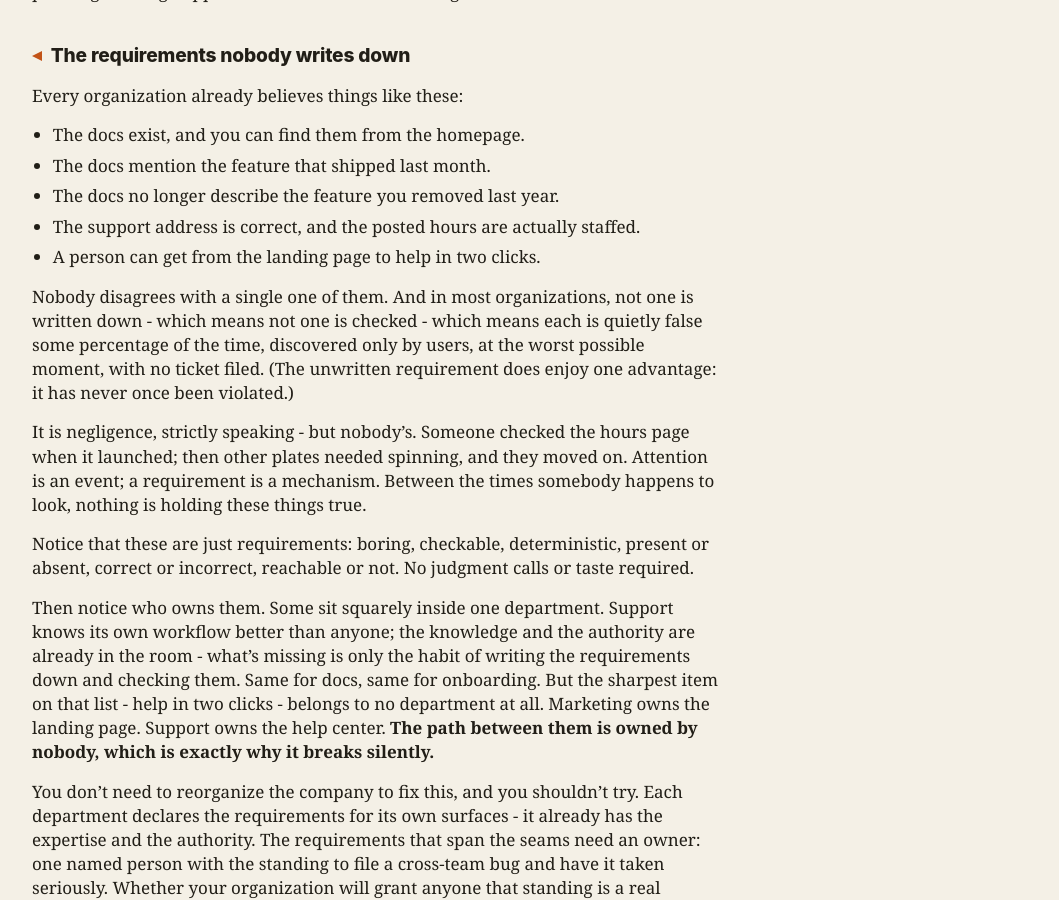
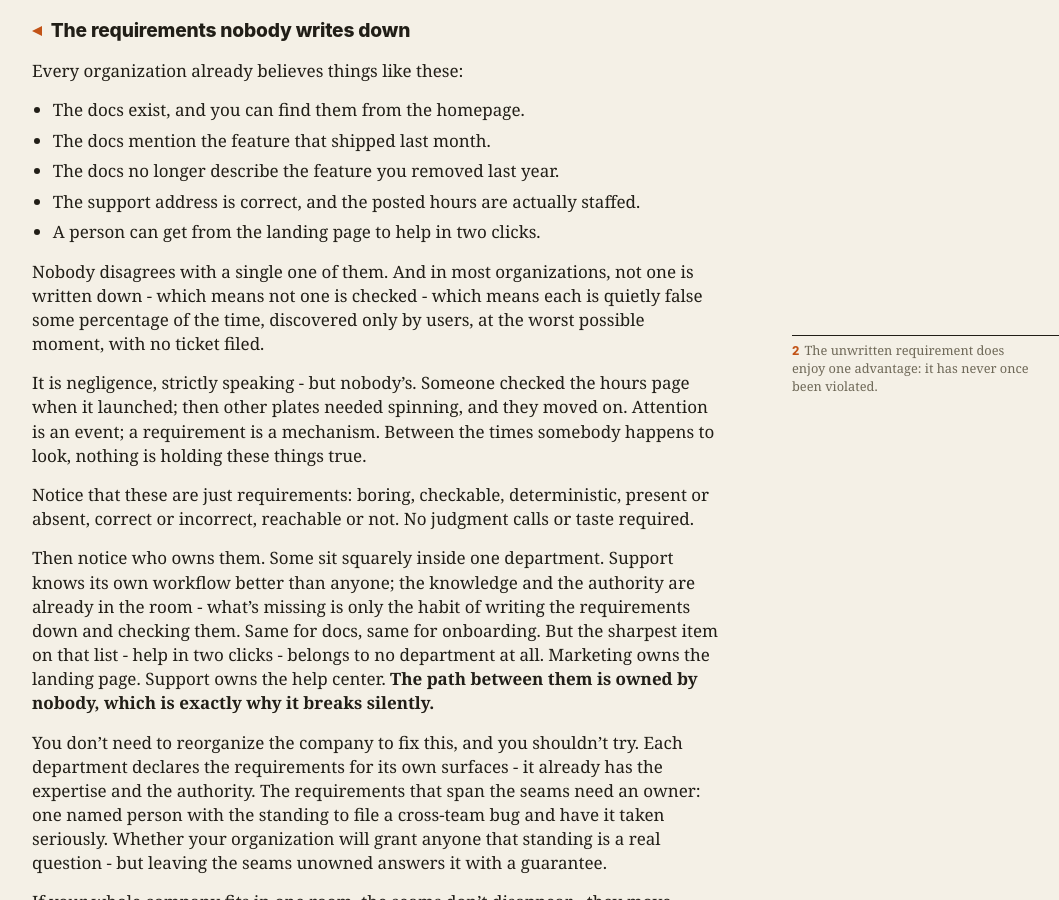
Before and after one commit to SHIFT-LEFTER/shiftlefter.com, a Jekyll site: the page built from _posts/2026-08-12-your-system-is-not-your-application.md, in a window 1280 px wide and 900 px high, scrolled down 2340 px. Shown: the whole window, without its empty margins (104-1163 px from the left). Built offline with Jekyll 4.4.1, drawn with Linux system fonts in a browser that asks for light colours; some of the changed text lies outside the part shown.

Commit message:
Posts: move standfirsts to front matter, convert essay parentheticals to numbered sidenotes (sl-8yfe)
Co-Authored-By: Claude Fable 5 <noreply@anthropic.com>

```diff
--- a/_posts/2026-08-12-your-system-is-not-your-application.md
+++ b/_posts/2026-08-12-your-system-is-not-your-application.md
@@ -1,8 +1,7 @@
 ---
 title: "Your System Is Not Your Application"
+standfirst: "Your application is the part you test. Your system is everything a user crosses on the way to their goal - and much of it ships unchecked."
 ---
-
-*Your application is the part you test. Your system is everything a user crosses on the way to their goal - and much of it ships unchecked.*
 
 I've been talking to support chatbots lately. Last week it was a delivery company's. My package had gone from "delivery attempted" to "there's a problem," so I asked the bot what was going on. It confirmed my zip code - for privacy - looked into it, told me it could see the problem, and said it would file a ticket; I'd hear back soon. I was actually impressed. This was a good one.
 
@@ -20,7 +19,7 @@ This isn't an AI problem. AI just industrialized it. It's a boundary problem, an
 
 A user arrives with a goal. It might be concrete - reset a password, file an expense - or as thin as "a friend said this was cool; is it?" The thin goals are the fragile ones: a determined user will push through a broken journey; a curious one is gone at the first wrong turn. Either way, the path crosses your marketing site, your docs, your onboarding flow, your pricing page, your error messages, your support inbox, your bug tracker. Every one of those things, you built. Every one of them, you control. Most of them will never see a requirement, a use case, or a test.
 
-The user does not grade these separately. To someone trying to get something done, **a bug, a missing feature, and a help page listing hours nobody staffs are all the same kind of failure: the system didn't get them there.** The sizes differ; the category doesn't. (Christopher Alexander made this point about design in general sixty years ago - quality is mostly the absence of specific, pointable failures of fit. Users don't itemize whose fault each failure was.)
+The user does not grade these separately. To someone trying to get something done, **a bug, a missing feature, and a help page listing hours nobody staffs are all the same kind of failure: the system didn't get them there.** The sizes differ; the category doesn't.<span class="note">Christopher Alexander made this point about design in general sixty years ago - quality is mostly the absence of specific, pointable failures of fit. Users don't itemize whose fault each failure was.</span>
 
 [Conway's Law](http://www.melconway.com/Home/Committees_Paper.html) - the 1968 observation that organizations produce designs copying their own communication structures - gets paraphrased as "you ship your org chart." You do. And the user walks across every seam in it: from marketing's landing page, through the docs team's tutorial, into engineering's product, out to support's inbox. Each group may run a tight ship. The journey crosses all four, and the journey is the product. It isn't a big-company disease, either: a five-person startup ships its org chart too - the seams just run between the hats one engineer wears before lunch.
 
@@ -50,7 +49,7 @@ Every organization already believes things like these:
 - The support address is correct, and the posted hours are actually staffed.
 - A person can get from the landing page to help in two clicks.
 
-Nobody disagrees with a single one of them. And in most organizations, not one is written down - which means not one is checked - which means each is quietly false some percentage of the time, discovered only by users, at the worst possible moment, with no ticket filed. (The unwritten requirement does enjoy one advantage: it has never once been violated.)
+Nobody disagrees with a single one of them. And in most organizations, not one is written down - which means not one is checked - which means each is quietly false some percentage of the time, discovered only by users, at the worst possible moment, with no ticket filed.<span class="note">The unwritten requirement does enjoy one advantage: it has never once been violated.</span>
 
 It is negligence, strictly speaking - but nobody's. Someone checked the hours page when it launched; then other plates needed spinning, and they moved on. Attention is an event; a requirement is a mechanism. Between the times somebody happens to look, nothing is holding these things true.
 
@@ -82,11 +81,11 @@ And if your users include agents - for a growing class of products they already
 
 ## Drawing the boundary is part of the work
 
-A **system**, in full: the set of things someone controls in order to help a class of users change their world toward some goal. **Context** is everything else - everything that makes demands on your system without submitting to your control. The **boundary** between them is where control ends. (The vocabulary is older than software - Alexander's *Notes on the Synthesis of Form*, the 1964 book that eventually gave us design patterns, calls them form and context and defines them the same way.)
+A **system**, in full: the set of things someone controls in order to help a class of users change their world toward some goal. **Context** is everything else - everything that makes demands on your system without submitting to your control. The **boundary** between them is where control ends.<span class="note">The vocabulary is older than software - Alexander's *Notes on the Synthesis of Form*, the 1964 book that eventually gave us design patterns, calls them form and context and defines them the same way.</span>
 
 Which brings back the thought I asked you to hold. Drawing the boundary is part discovery and part decision. Discovery, because some of it isn't up to you: you cannot control the browser, the app store's review queue, the user's patience. You find those edges by hitting them. Decision, because inside the edges there's a real choice with real trade-offs: you *could* staff support around the clock - you choose "listed hours are correct" instead. Extending the boundary buys control and costs ownership; every surface you claim needs its requirements kept true.
 
-**You discover what you *can* control. You decide what you *will*.** The failure mode is doing neither - leaving the boundary undrawn: a fuzzy region where nobody has checked what's controllable and nobody has committed to what's owned. An undrawn boundary doesn't stay blank; it defaults. The default is nearly always the same: system equals application, because the application is the part engineering happens to control. **That is not a drawn boundary. That's a defaulted one.** (Requirements tradition kept a slot for the decision - Cockburn's use-case template opens by asking which system, exactly, is under design.)
+**You discover what you *can* control. You decide what you *will*.** The failure mode is doing neither - leaving the boundary undrawn: a fuzzy region where nobody has checked what's controllable and nobody has committed to what's owned. An undrawn boundary doesn't stay blank; it defaults. The default is nearly always the same: system equals application, because the application is the part engineering happens to control. **That is not a drawn boundary. That's a defaulted one.**<span class="note">Requirements tradition kept a slot for the decision - Cockburn's use-case template opens by asking which system, exactly, is under design.</span>
 
 So draw it on purpose - find the edges, choose the line. Here is the smallest possible way to start.
 
```
Also changed, not shown: _posts/2026-08-12-the-pony-test.md (+1 -2 lines).
